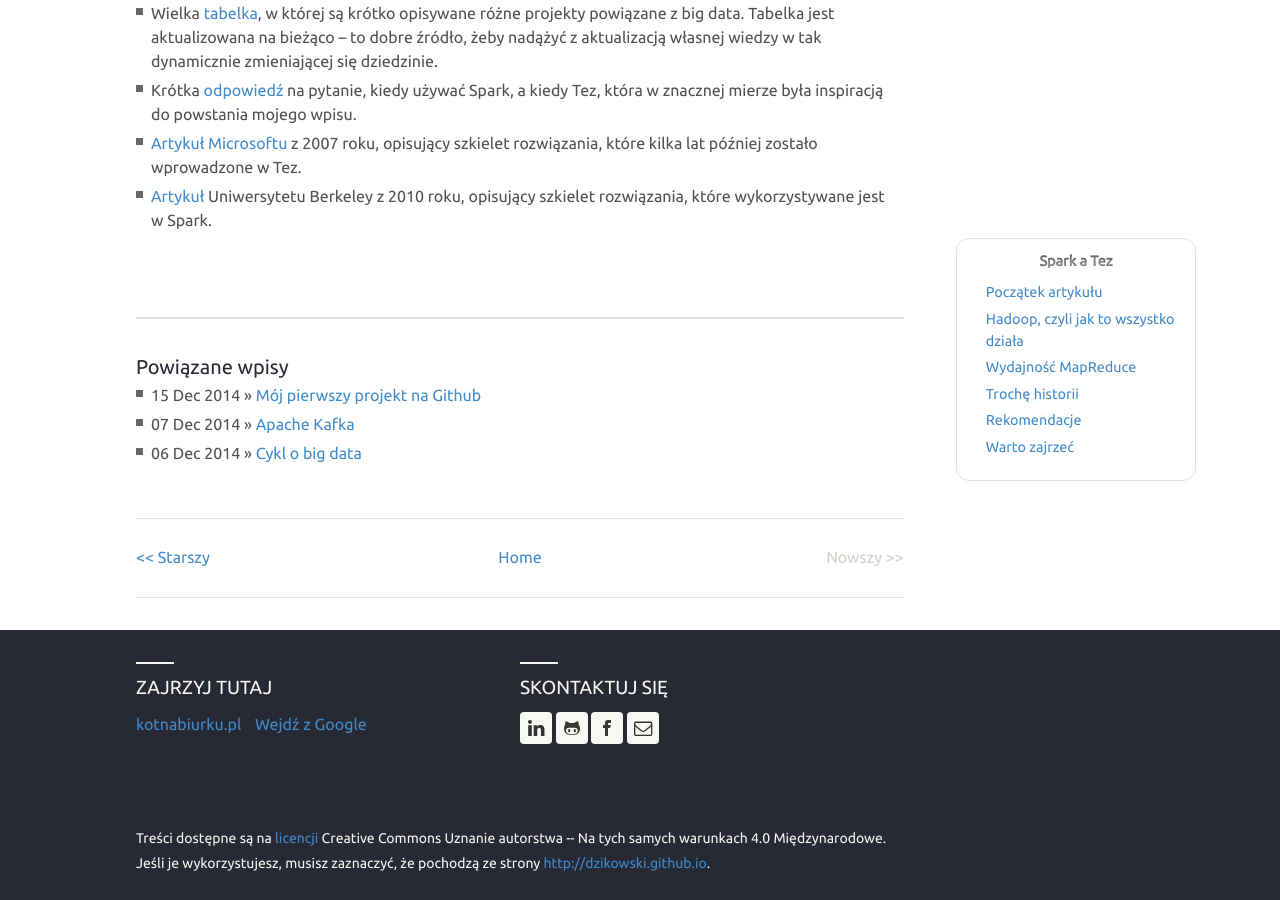
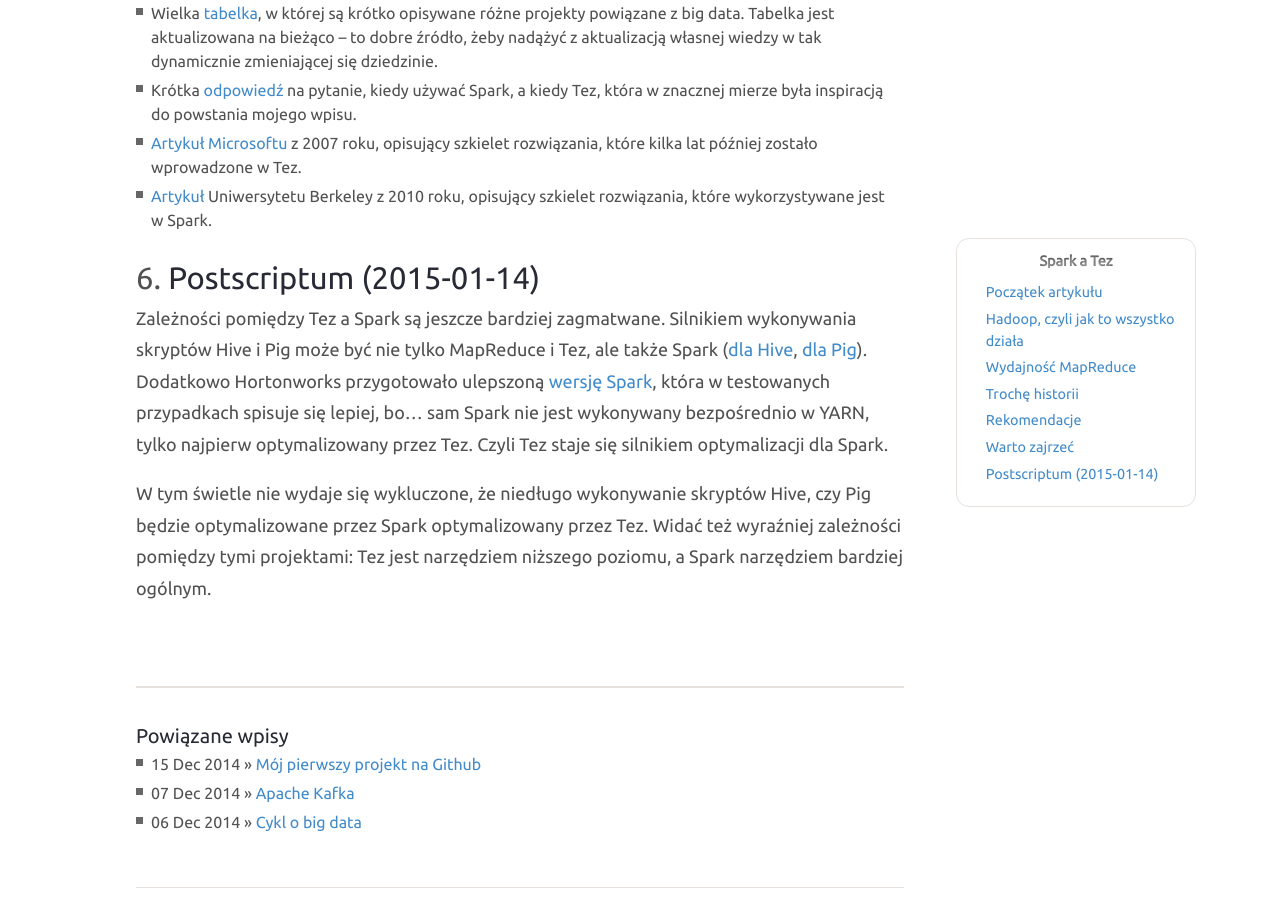
Before and after one commit to dzikowski/dzikowski.github.io, a Jekyll site: the page built from _posts/2014-12-18-spark-czy-tez.md, in a window 1280 px wide and 900 px high, scrolled down 6194 px. Built offline with Jekyll 4.4.1, drawn with Linux system fonts in a browser that asks for light colours; nearby versions of some CDN libraries.

Commit message:
postscriptum

```diff
--- a/_posts/2014-12-18-spark-czy-tez.md
+++ b/_posts/2014-12-18-spark-czy-tez.md
@@ -153,3 +153,15 @@
   - Krótka [odpowiedź](http://www.quora.com/When-would-someone-use-Apache-Tez-instead-of-Apache-Spark-or-vice-versa) na pytanie, kiedy używać Spark, a kiedy Tez, która w znacznej mierze była inspiracją do powstania mojego wpisu.
   - [Artykuł Microsoftu](http://cs.brown.edu/~debrabant/cis570-website/papers/dryad.pdf) z 2007 roku, opisujący szkielet rozwiązania, które kilka lat później zostało wprowadzone w Tez.
   - [Artykuł](http://www.cs.berkeley.edu/~matei/papers/2010/hotcloud_spark.pdf) Uniwersytetu Berkeley z 2010 roku, opisujący szkielet rozwiązania, które wykorzystywane jest w Spark.
+
+
+Postscriptum (2015-01-14)
+---
+
+Zależności pomiędzy Tez a Spark są jeszcze bardziej zagmatwane.
+Silnikiem wykonywania skryptów Hive i Pig może być nie tylko MapReduce i Tez, ale także Spark ([dla Hive](https://cwiki.apache.org/confluence/display/Hive/Hive+on+Spark%3A+Getting+Started), [dla Pig](http://blog.cloudera.com/blog/2014/09/pig-is-flying-apache-pig-on-apache-spark/)).
+Dodatkowo Hortonworks przygotowało ulepszoną [wersję Spark](http://hortonworks.com/blog/improving-spark-data-pipelines-native-yarn-integration/), która w testowanych przypadkach spisuje się lepiej, bo... sam Spark nie jest wykonywany bezpośrednio w YARN, tylko najpierw optymalizowany przez Tez.
+Czyli Tez staje się silnikiem optymalizacji dla Spark.
+
+W tym świetle nie wydaje się wykluczone, że niedługo wykonywanie skryptów Hive, czy Pig będzie optymalizowane przez Spark optymalizowany przez Tez.
+Widać też wyraźniej zależności pomiędzy tymi projektami: Tez jest narzędziem niższego poziomu, a Spark narzędziem bardziej ogólnym.
```
